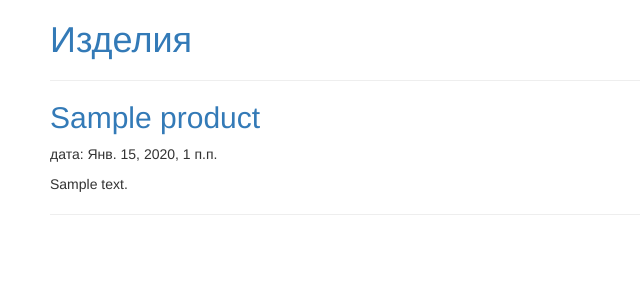
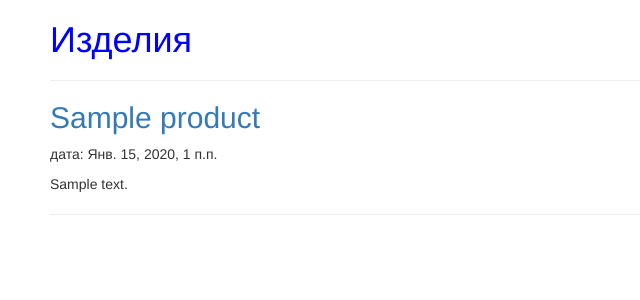
Before and after one commit to alexvydrin/furncraft, a Django app: page / in a window 1280 px wide. Shown: the top 300 px of the page, without its empty margins (0-640 px from the left). Run offline with Django 3.2, Linux system fonts and the light colour scheme; tables that the repository leaves empty hold one stand-in row (values such as "Sample post"); some libraries are stand-ins or nearby versions.

Commit message:
20200325_01 work

```diff
--- a/product/static/css/product.css
+++ b/product/static/css/product.css
@@ -1,8 +1,8 @@
-/*
+
 h1 a {
-    color: #FCA205;
+    color: blue;
 }
-*/
+
 
 body {
     padding-left: 50px;
```
